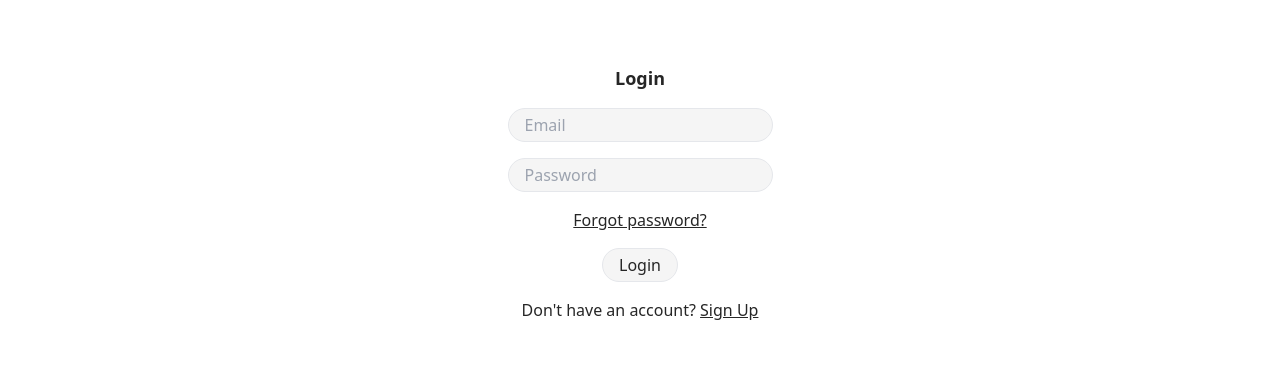
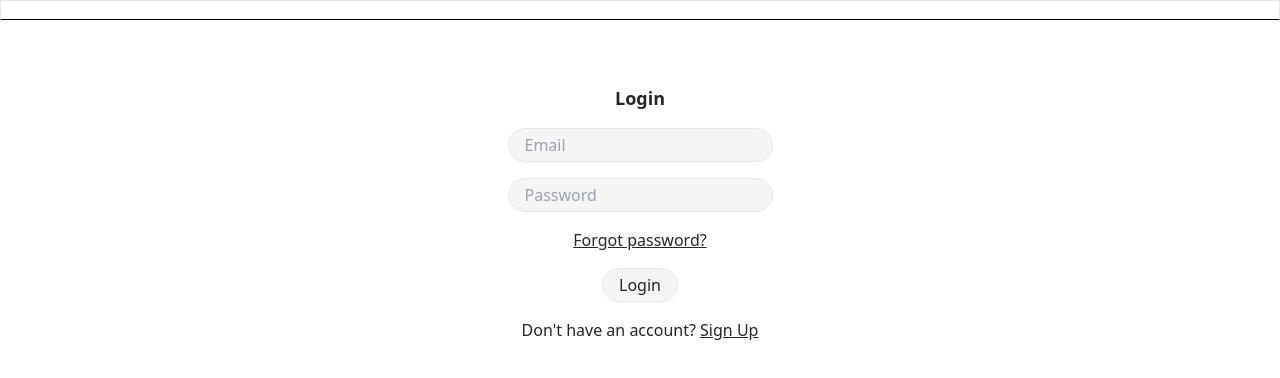
Before and after one commit to craigrdaniels/issue-tracker, a React (Vite) app in the folder frontend/: page /login in a window 1280 px wide. Shown: the top 378 px of the page. Built offline with nearby package versions, Linux system fonts and the light colour scheme.

Commit message:
proof-of-concept navbar

```diff
--- a/frontend/src/hooks/useAuth.tsx
+++ b/frontend/src/hooks/useAuth.tsx
@@ -37,10 +37,7 @@ const AuthProvider = ({ children }: { children: ReactNode }): JSX.Element => {
 
     console.log('Logging on..')
 
-    const response = await fetch(
-      `http://${location}:3000/users/login`,
-      settings
-    )
+    const response = await fetch(`http://${location}:3000/login`, settings)
     const data = await response.json()
     console.log(data.user)
     setUser(data.user)
--- a/frontend/src/main.tsx
+++ b/frontend/src/main.tsx
@@ -8,6 +8,7 @@ import Home from './pages/home'
 import LoginPage from './pages/login'
 import ProtectedRoute from './routes/ProtectedRoute'
 import Issues from './pages/issues'
+import NavBar from './pages/navbar'
 
 const router = createBrowserRouter([
   {
@@ -29,6 +30,7 @@ const router = createBrowserRouter([
 ReactDOM.createRoot(document.getElementById('root') as HTMLElement).render(
   <React.StrictMode>
     <AuthProvider>
+      <NavBar />
       <RouterProvider router={router} />
     </AuthProvider>
   </React.StrictMode>
--- a/frontend/src/pages/issues.tsx
+++ b/frontend/src/pages/issues.tsx
@@ -1,8 +1,17 @@
 import { ReactElement, useEffect } from 'react'
 import { useState } from 'react'
 
+export interface IIssue {
+  _id: string
+  title: string
+  created_at: Date
+  created_by: string
+  project: string
+  is_open: boolean
+}
+
 const Issues = (): ReactElement => {
-  const [issues, setIssues] = useState<string[]>([])
+  const [issues, setIssues] = useState<IIssue[]>([])
 
   useEffect(() => {
     const location = window.location.hostname
@@ -12,13 +21,23 @@ const Issues = (): ReactElement => {
         credentials: 'include',
       })
       const data = await response.json()
-      console.log(data)
+      setIssues(data)
     }
 
     fetchData().catch(console.error)
   }, [])
 
-  return <div>Issues</div>
+  return (
+    <>
+      <ul>
+        {issues?.map((issue) => (
+          <li key={issue._id}>
+            {issue.title} - {issue.is_open}
+          </li>
+        ))}
+      </ul>
+    </>
+  )
 }
 
 export default Issues
--- /dev/null
+++ b/frontend/src/pages/navbar.tsx
@@ -0,0 +1,28 @@
+import { ReactElement, useEffect, useState } from 'react'
+import { useAuth } from '../hooks/useAuth'
+
+export interface IUser {
+  _id: string
+  username: string
+  password: string
+  email: string
+  created: Date
+}
+
+const NavBar = (): ReactElement => {
+  const auth = useAuth()
+  // const [user, setUser] = useState<IUser | null>()
+  const [user, setUser] = useState<string | null>()
+
+  useEffect(() => {
+    setUser(auth.user)
+  }, [useAuth])
+
+  return (
+    <>
+      <div className="h-5 w-screen border border-b-black">{user}</div>
+    </>
+  )
+}
+
+export default NavBar
```
